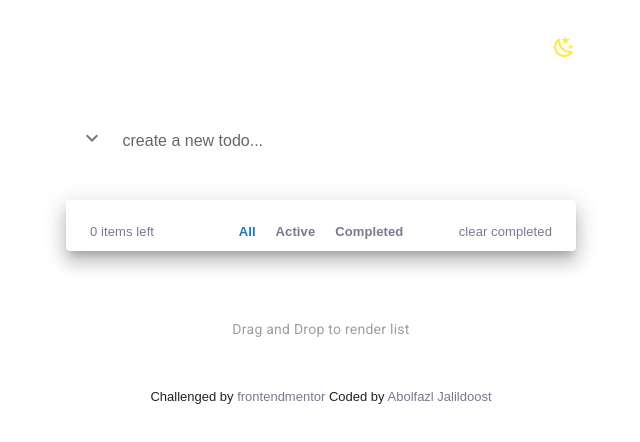
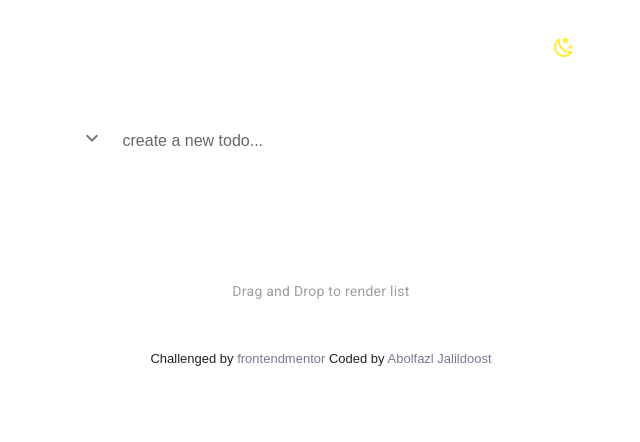
Before and after one commit to Abolfazl-JD/main-todolist, a Vue app: page / in a window 1280 px wide. Shown: the top 442 px of the page, without its empty margins (319-959 px from the left). Built offline with nearby package versions, Linux system fonts and the light colour scheme; a web font is replaced by a local one.

Commit message:
delete card text when there is no todo

```diff
--- a/src/App.vue
+++ b/src/App.vue
@@ -29,7 +29,13 @@
                 ></v-text-field>
               </v-col>
             </v-row>
-            <v-list flat subheader color="todolistColor rounded" elevation="12">
+            <v-list
+              flat
+              subheader
+              color="todolistColor rounded"
+              elevation="12"
+              v-if="todoList.length"
+            >
               <v-list-item-group multiple>
                 <TodoItem
                   v-for="workTodo of filteredTodos"
@@ -44,6 +50,8 @@
               />
             </v-list>
           </v-card-text>
+        </v-container>
+      </v-card>
       <p class="mt-13 body-2 text-center grey--text">
         Drag and Drop to render list
       </p>
@@ -55,8 +63,6 @@
         <span>Coded by </span>
         <a href="https://github.com/abolfazl-hue">Abolfazl Jalildoost</a>
       </div>
-        </v-container>
-      </v-card>
     </v-main>
   </v-app>
 </template>
```
Lines whose indentation alone changed are shown as unchanged.
